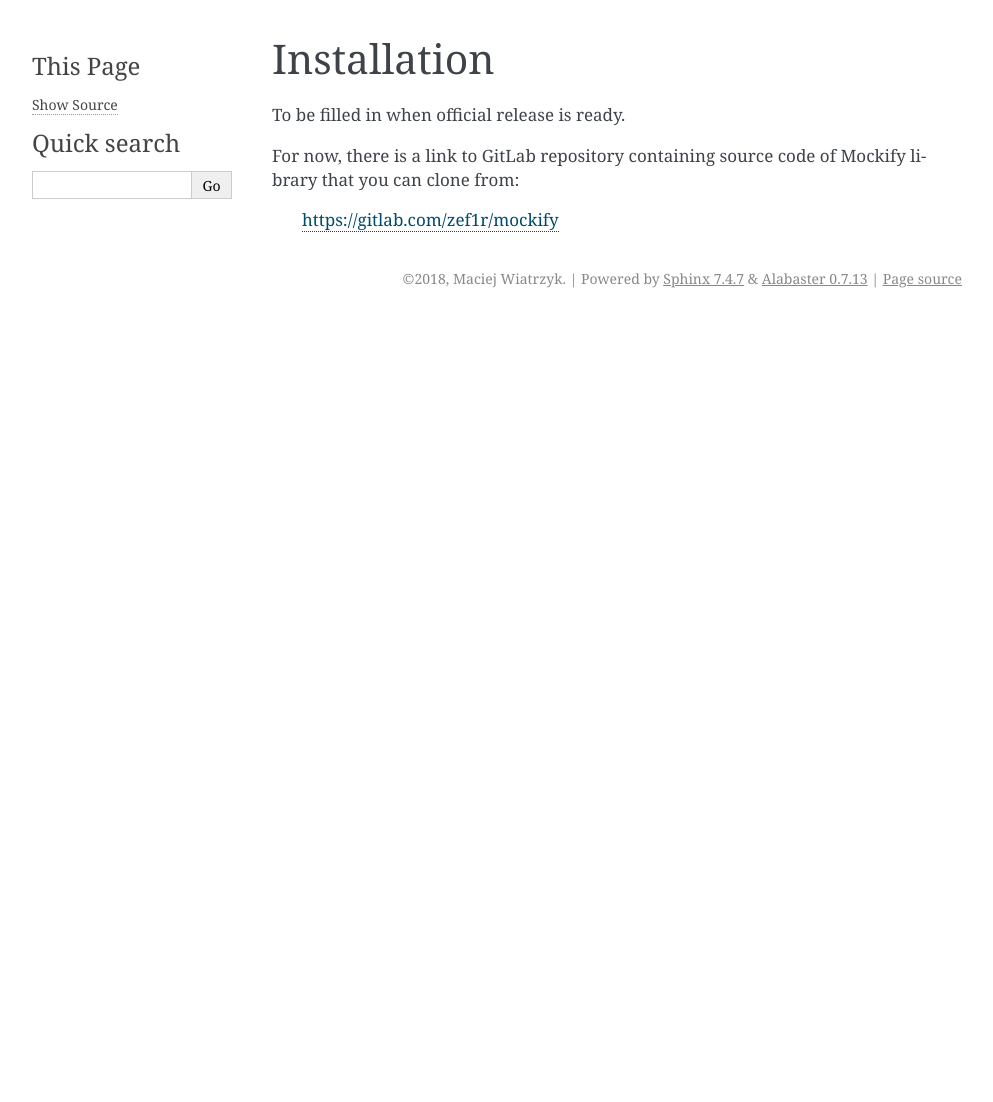
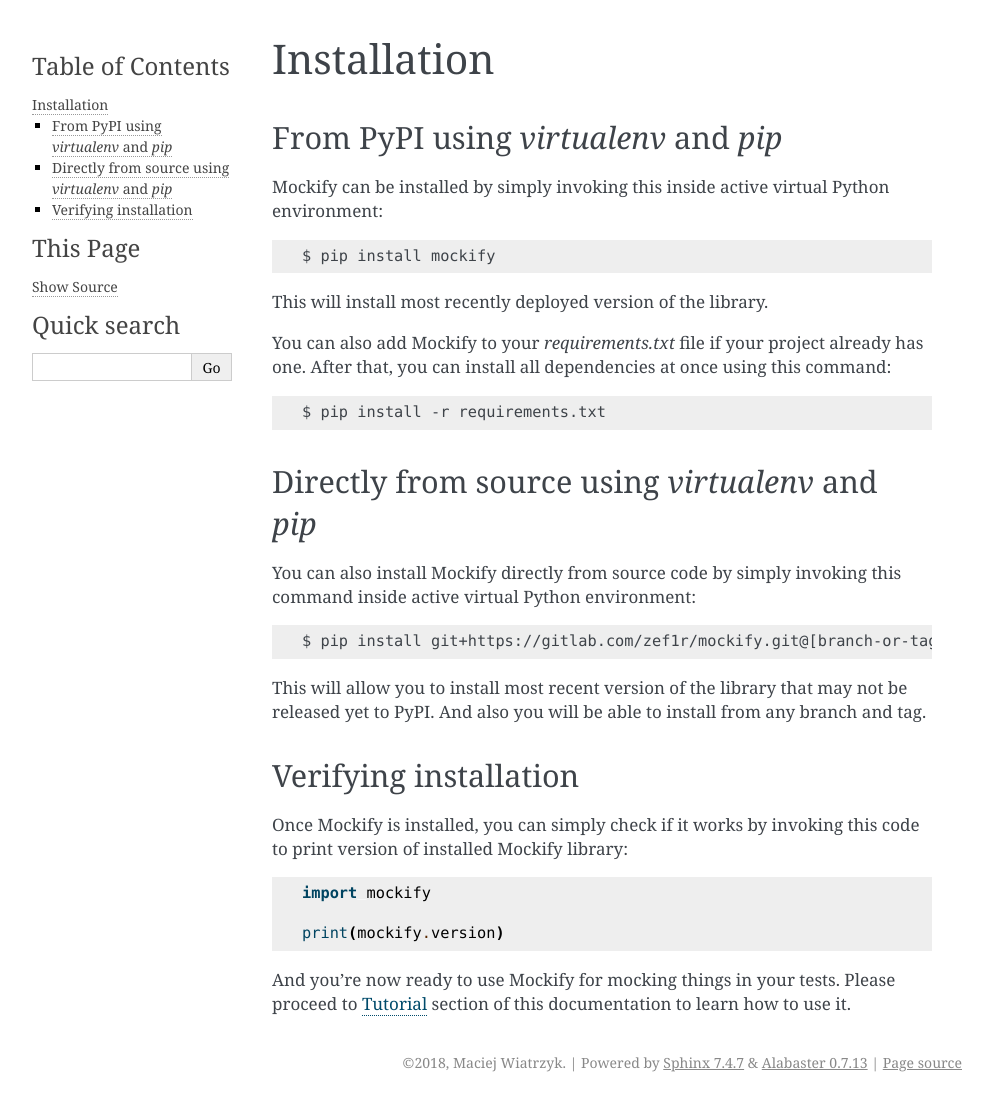
Before and after one commit to mwiatrzyk/mockify, a Sphinx documentation site: the page built from docs/source/installation.rst, in a window 1280 px wide. Shown: the whole page, without its empty margins (148-1141 px from the left). Built offline with Sphinx 7.4.7, drawn with Linux system fonts in a browser that asks for light colours; before the commit the page ends 900 px from its top, so only the background shows below that.

Commit message:
fill Installation section of documentation

```diff
--- a/docs/source/installation.rst
+++ b/docs/source/installation.rst
@@ -1,9 +1,44 @@
 Installation
 ============
 
-To be filled in when official release is ready.
+From PyPI using *virtualenv* and *pip*
+--------------------------------------
 
-For now, there is a link to GitLab repository containing source code of Mockify
-library that you can clone from:
+Mockify can be installed by simply invoking this inside active virtual Python
+environment::
 
-    https://gitlab.com/zef1r/mockify
+    $ pip install mockify
+
+This will install most recently deployed version of the library.
+
+You can also add Mockify to your *requirements.txt* file if your project
+already has one. After that, you can install all dependencies at once using
+this command::
+
+    $ pip install -r requirements.txt
+
+Directly from source using *virtualenv* and *pip*
+-------------------------------------------------
+
+You can also install Mockify directly from source code by simply invoking this
+command inside active virtual Python environment::
+
+    $ pip install git+https://gitlab.com/zef1r/mockify.git@[branch-or-tag]
+
+This will allow you to install most recent version of the library that may not
+be released yet to PyPI. And also you will be able to install from any branch
+and tag.
+
+Verifying installation
+----------------------
+
+Once Mockify is installed, you can simply check if it works by invoking this
+code to print version of installed Mockify library::
+
+    import mockify
+
+    print(mockify.version)
+
+And you're now ready to use Mockify for mocking things in your tests. Please
+proceed to :ref:`Tutorial` section of this documentation to learn how to use
+it.
--- a/mockify/__init__.py
+++ b/mockify/__init__.py
@@ -1 +1 @@
-version = '0.1.11'
+version = '0.1.12'
```
